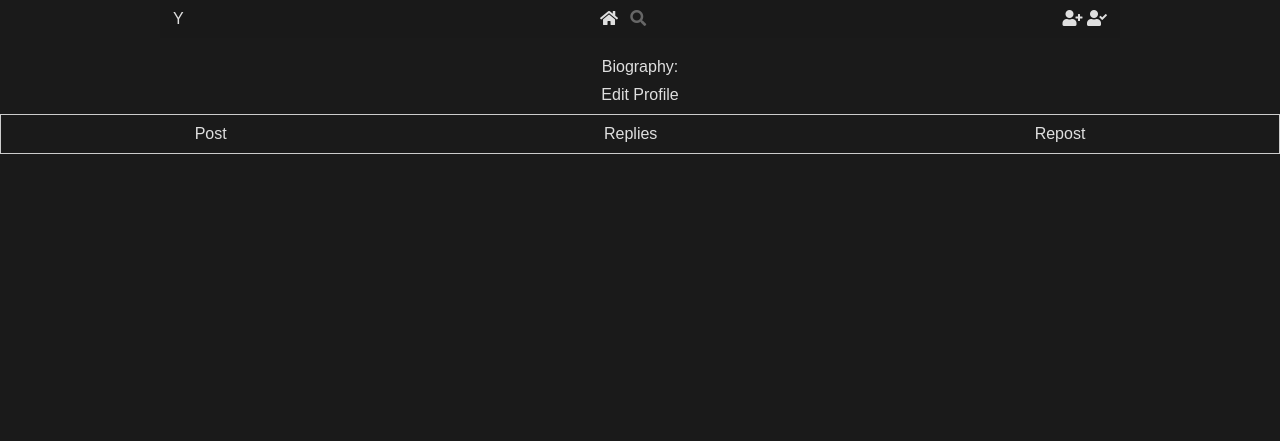
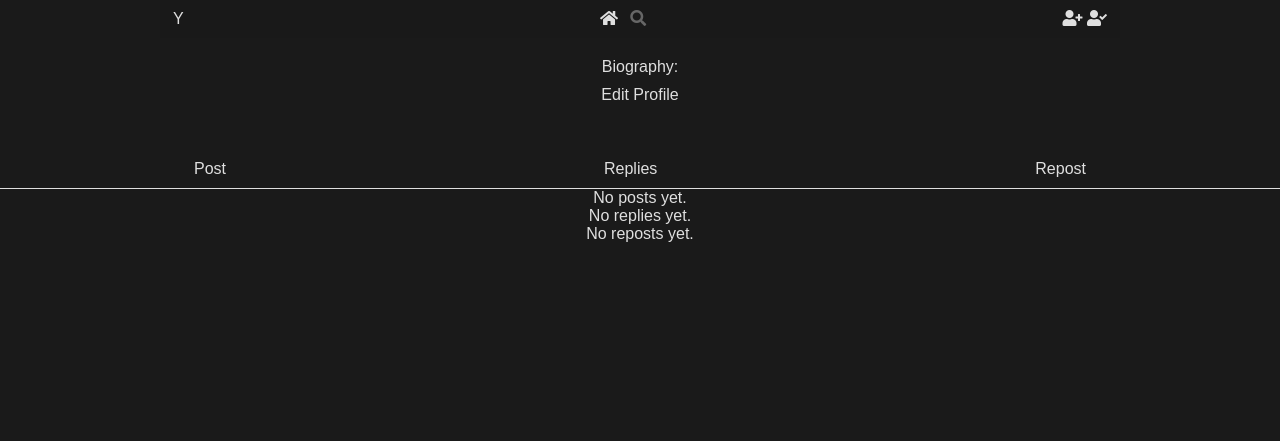
Before and after one commit to tylerbui/project3, a Django app: page /profile/ in a window 1280 px wide. Shown: the top 441 px of the page. Run offline with Django 4.2, Linux system fonts and the light colour scheme.

Commit message:
css and profile

```diff
--- a/main_app/static/css/style.css
+++ b/main_app/static/css/style.css
@@ -167,10 +167,28 @@ h1 {
    display: grid;
    grid-template-columns: auto auto auto;
    gap: 10px;
-   border: 1px solid #ccc;
    padding: 10px;
+   border-bottom-style:solid;
+   border-bottom-width:thin;
+   text-align: center;
+   margin-top: 40px;
 }
 
 .edit-profile {
-    padding: 10px
+    height: 34px;
+    padding: 10px;
+    border: 10px #fff;
+    margin-bottom: 40px;
 }
+
+.profile-tab-post {
+    grid-column: 1;
+}
+
+.profile-tab-reply {
+    grid-column: 2;
+}
+
+.profile-tab-repost {
+    grid-column: 3;
+}
--- a/main_app/templates/profile.html
+++ b/main_app/templates/profile.html
@@ -15,6 +15,33 @@
                 <span class="profile-tab-repost">Repost</span>
         </span>
     </div>
+    <div class="#">
+        {% if posts %}
+        <span class="user-post">
+            {% include 'index.html' %}
+        </span>
+        {% else %}
+        <p class="no-post">No posts yet.</p>
+        {% endif %}
+    </div>
+    <div class="#">
+        {% if reply %}
+        <span class="user-reply">
+            {% include 'reply.html' %}
+        </span>
+        {% else %}
+        <p class="no-reply">No replies yet.</p>
+        {% endif %}
+    </div>
+    <div class="#">
+        {% if repost %}
+        <span class="user-repost">
+            {% include 'repost.html' %}
+        </span>
+        {% else %}
+        <p class="no-repost">No reposts yet.</p>
+        {% endif %}
+    </div>
 </div>
 
 {% endblock %}
```
